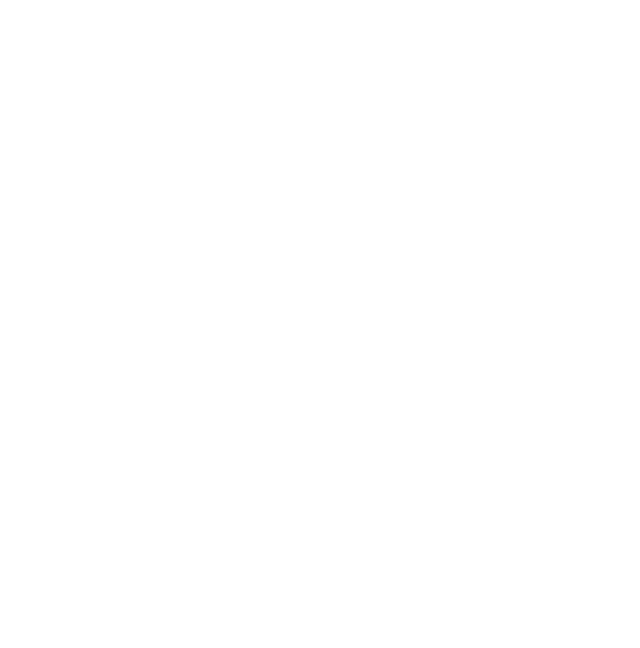
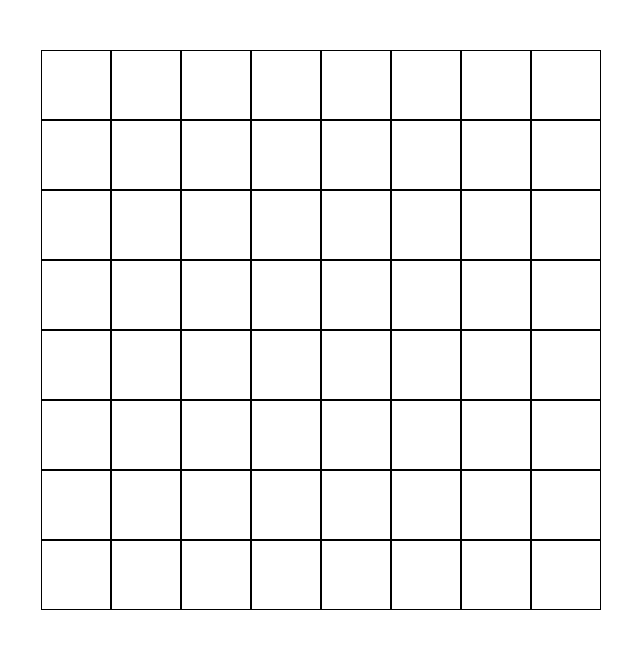
Before and after one commit to micheleprovolo/js-jq-grigliaquadrati, a plain HTML site: page index.html in a window 1280 px wide. Shown: the whole page, without its empty margins (9-649 px from the left). Drawn offline with nearby package versions, Linux system fonts and the light colour scheme.

Commit message:
creata griglia

```diff
--- a/index.html
+++ b/index.html
@@ -6,9 +6,101 @@
         <link rel="stylesheet" href="https://use.fontawesome.com/releases/v5.5.0/css/all.css">
         <link href="https://fonts.googleapis.com/css?family=Lato" rel="stylesheet">
         <link rel="stylesheet" href="style.css">
-        <title>Hamburger Menu</title>
+        <title>grid</title>
     </head>
     <body>
+
+        <div class="main">
+
+            <div class="wrapper-row">
+                <div class="block"></div>
+                <div class="block"></div>
+                <div class="block"></div>
+                <div class="block"></div>
+                <div class="block"></div>
+                <div class="block"></div>
+                <div class="block"></div>
+                <div class="block"></div>
+            </div>
+
+            <div class="wrapper-row">
+                <div class="block"></div>
+                <div class="block"></div>
+                <div class="block"></div>
+                <div class="block"></div>
+                <div class="block"></div>
+                <div class="block"></div>
+                <div class="block"></div>
+                <div class="block"></div>
+                </div>
+
+            <div class="wrapper-row">
+                <div class="block"></div>
+                <div class="block"></div>
+                <div class="block"></div>
+                <div class="block"></div>
+                <div class="block"></div>
+                <div class="block"></div>
+                <div class="block"></div>
+                <div class="block"></div>
+                </div>
+
+            <div class="wrapper-row">
+                <div class="block"></div>
+                <div class="block"></div>
+                <div class="block"></div>
+                <div class="block"></div>
+                <div class="block"></div>
+                <div class="block"></div>
+                <div class="block"></div>
+                <div class="block"></div>
+            </div>
+
+            <div class="wrapper-row">
+                <div class="block"></div>
+                <div class="block"></div>
+                <div class="block"></div>
+                <div class="block"></div>
+                <div class="block"></div>
+                <div class="block"></div>
+                <div class="block"></div>
+                <div class="block"></div>
+                </div>
+
+            <div class="wrapper-row">
+                <div class="block"></div>
+                <div class="block"></div>
+                <div class="block"></div>
+                <div class="block"></div>
+                <div class="block"></div>
+                <div class="block"></div>
+                <div class="block"></div>
+                <div class="block"></div>
+            </div>
+
+            <div class="wrapper-row">
+                <div class="block"></div>
+                <div class="block"></div>
+                <div class="block"></div>
+                <div class="block"></div>
+                <div class="block"></div>
+                <div class="block"></div>
+                <div class="block"></div>
+                <div class="block"></div>
+            </div>
+
+            <div class="wrapper-row">
+                <div class="block"></div>
+                <div class="block"></div>
+                <div class="block"></div>
+                <div class="block"></div>
+                <div class="block"></div>
+                <div class="block"></div>
+                <div class="block"></div>
+                <div class="block"></div>
+            </div>
+
+        </div>
 
 
         <script src="https://ajax.googleapis.com/ajax/libs/jquery/3.3.1/jquery.min.js"></script>
--- a/main.js
+++ b/main.js
@@ -0,0 +1,5 @@
+// DESCRIZIONE:
+//  Creare una griglia formata da 8x8 quadratini tutti bianchi.
+// 15 di questi quadratini (scelti a caso all’inizio) se cliccati diventano rossi,
+// gli altri diventano verdi (tutti i rimanennti)
+// Opzionale: Sopra alla griglia deve esserci un contatore che conta quanti rossi e quanti verdi sono stati scoperti
--- a/style.css
+++ b/style.css
@@ -3,3 +3,18 @@
     padding: 0;
     margin: 0;
 }
+
+.main {
+    margin-left: 50px;
+    margin-top: 50px;
+}
+.wrapper-row {
+    display: flex;
+}
+
+.block {
+    background-color:white;
+    border: 1px solid black;
+    width: 70px;
+    height: 70px;
+}
```
